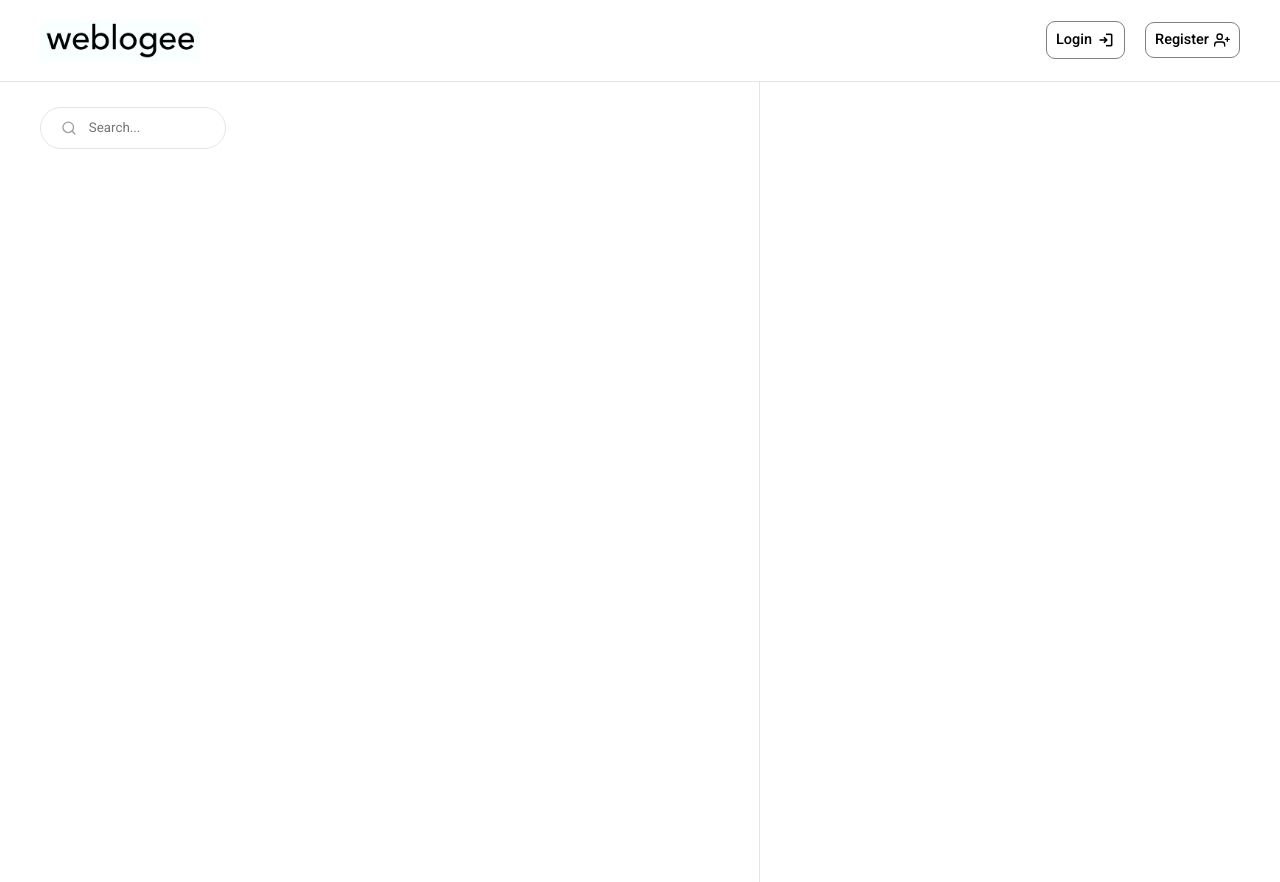
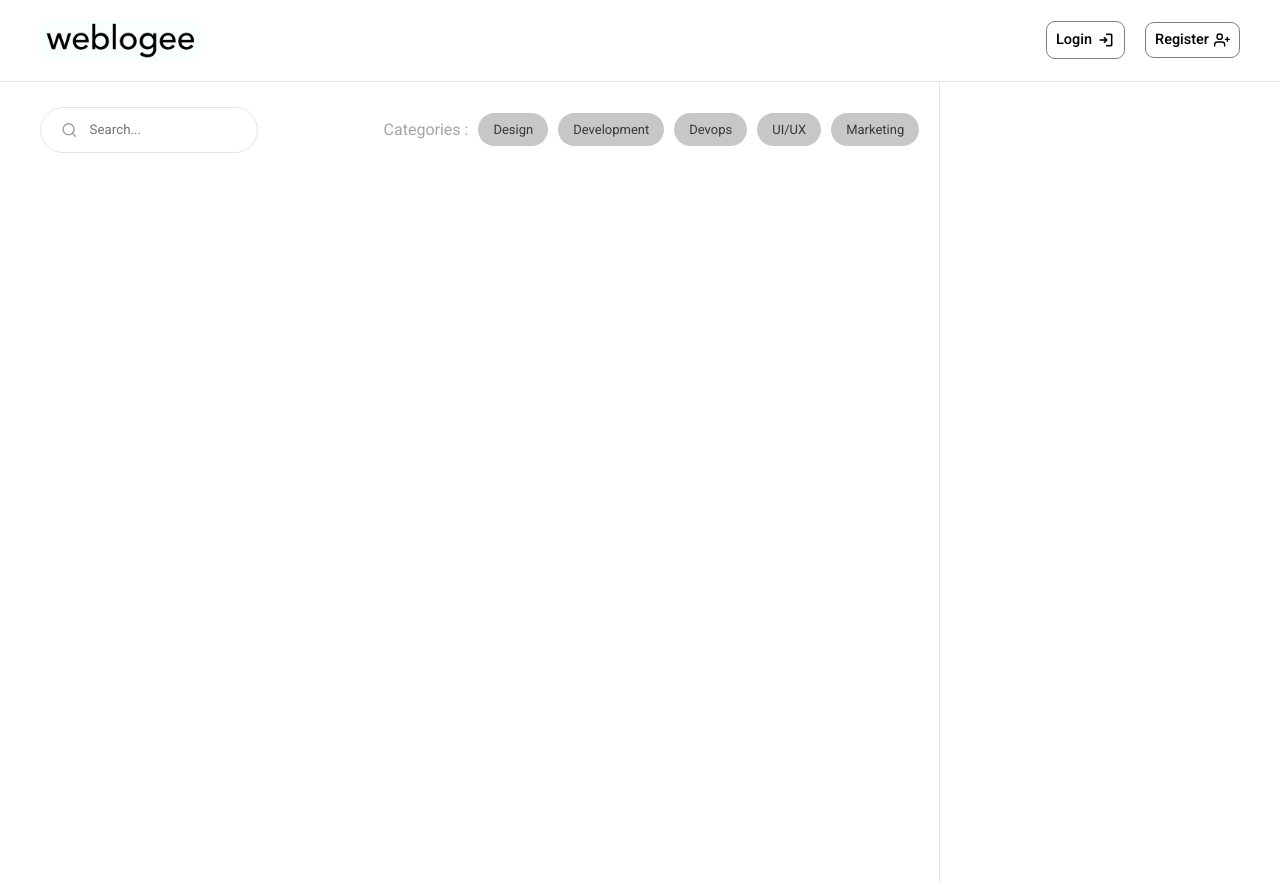
Before and after one commit to GiorgiNefaridze/weblogee, a React (Vite) app in the folder client/: page / in a window 1280 px wide. Built offline with nearby package versions, Linux system fonts and the light colour scheme.

Commit message:
add filtering component ui

```diff
--- a/client/src/components/Blogs/Blogs.style.ts
+++ b/client/src/components/Blogs/Blogs.style.ts
@@ -8,12 +8,12 @@ export const BlogWrapper = styled.div`
 `;
 
 export const ArticlesWrapper = styled.div`
-  width: 60%;
+  width: 75%;
   height: 100vh;
   border-right: 0.1px solid #a1a1a147;
 `;
 
 export const DetailsWrapper = styled.div`
-  width: 40%;
+  width: 25%;
   height: 100vh;
 `;
--- a/client/src/components/Filtering/Filtering.style.ts
+++ b/client/src/components/Filtering/Filtering.style.ts
@@ -1,8 +1,15 @@
 import styled from "styled-components";
 
+interface Iprops {
+  select: boolean;
+}
+
 export const FilteringWrapper = styled.div`
-  width: 100%;
   padding: 25px 0;
+  display: flex;
+  align-items: center;
+  justify-content: space-between;
+  padding-right: 20px;
 `;
 
 export const Search = styled.label`
@@ -10,7 +17,7 @@ export const Search = styled.label`
   display: flex;
   align-items: center;
   justify-content: space-between;
-  padding: 10px 20px;
+  padding: 12px 20px;
   border: 0.1px solid #a1a1a147;
   color: rgb(158 158 158);
   border-radius: 25px;
@@ -27,3 +34,26 @@ export const Search = styled.label`
     font-family: "Roboto", sans-serif;
   }
 `;
+
+export const CategoriesWrapper = styled.div`
+  display: flex;
+  align-items: center;
+  color: rgb(165, 165, 165);
+  font-family: "Roboto", sans-serif;
+  gap: 0 10px;
+  cursor: pointer;
+`;
+
+export const Categories = styled.div<Iprops | HTMLElement>`
+  color: ${({ select }) => (select ? "white" : "#383838")};
+  background-color: ${({ select }) => (select ? "#727272" : "#c7c7c7")};
+  font-family: "Roboto", sans-serif;
+  border-radius: 20px;
+  padding: 10px 15px;
+  font-size: 13px;
+  cursor: pointer;
+
+  &::first-letter {
+    text-transform: uppercase;
+  }
+`;
--- a/client/src/components/Filtering/Filtering.tsx
+++ b/client/src/components/Filtering/Filtering.tsx
@@ -1,15 +1,49 @@
-import { FC } from "react";
+import { FC, useState } from "react";
 import { FiSearch } from "react-icons/fi";
 
-import { FilteringWrapper, Search } from "./Filtering.style";
+import {
+  FilteringWrapper,
+  Search,
+  CategoriesWrapper,
+  Categories,
+} from "./Filtering.style";
 
 const Filtering: FC = () => {
+  const [category, setCategory] = useState<string[]>([
+    "design",
+    "development",
+    "devops",
+    "UI/UX",
+    "marketing",
+  ]);
+  const [selectCategory, setSelectCategory] = useState<string[]>([]);
+
+  const handleClick = (category: string) => {
+    if (selectCategory.includes(category)) {
+      setSelectCategory((prev) => prev?.filter((cat) => cat !== category));
+    } else {
+      setSelectCategory([...selectCategory, category]);
+    }
+  };
+
   return (
     <FilteringWrapper>
       <Search htmlFor="search">
         <FiSearch style={{ fontSize: "20px" }} />
         <input type="text" id="search" placeholder="Search..." />
       </Search>
+      <CategoriesWrapper>
+        <h2>Categories :</h2>
+        {category?.map((category, idx) => (
+          <Categories
+            key={idx}
+            onClick={() => handleClick(category)}
+            select={selectCategory.includes(category)}
+          >
+            <span title={category}>{category}</span>
+          </Categories>
+        ))}
+      </CategoriesWrapper>
     </FilteringWrapper>
   );
 };
```
